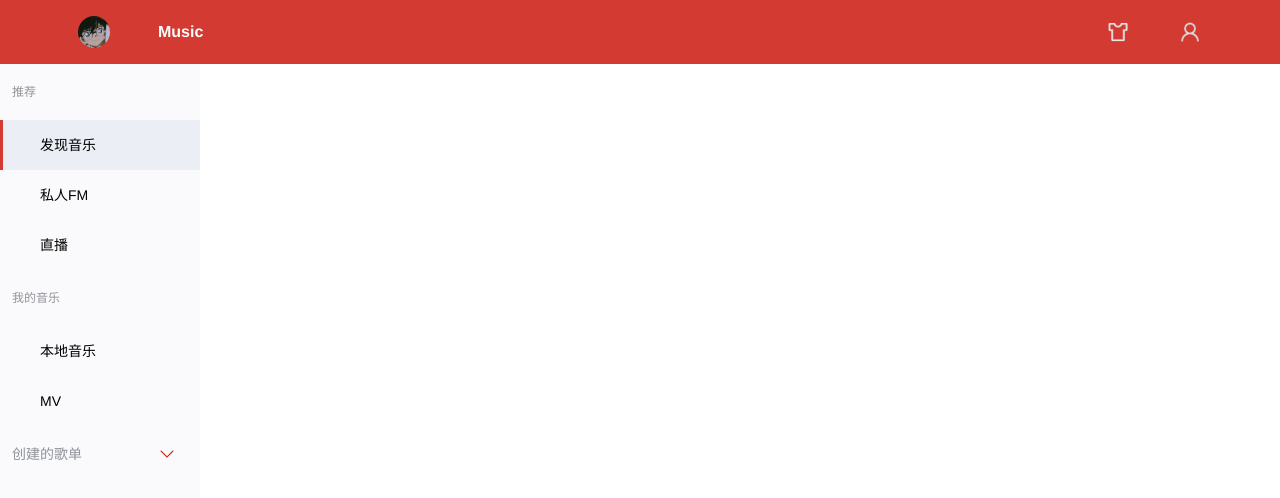
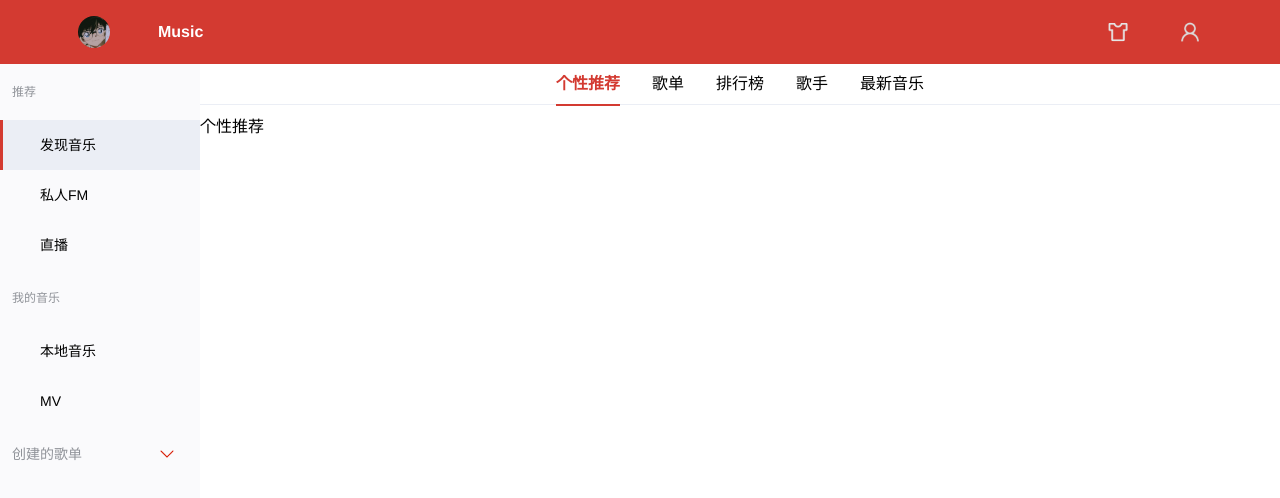
Before and after one commit to ZzZzzzxc/vue-netease-cloud-music, a Vue app: page /discovery in a window 1280 px wide. Shown: the top 498 px of the page. Built offline with nearby package versions, Linux system fonts and the light colour scheme.

Commit message:
feat: 新增 Tabs 组件

```diff
--- a/src/base/index.js
+++ b/src/base/index.js
@@ -4,5 +4,16 @@ import Menu from "./menu/menu.vue";
 import SubMenu from "./menu/subMenu.vue";
 import MenuItem from "./menu/menuItem.vue";
 import MenuItemGroup from "./menu/menuItemGroup.vue";
+import Tabs from "./tabs/tabs.vue";
+import TabsPanel from "./tabs/tabsPanel.vue";
 
-export { Popover, Card, Menu, SubMenu, MenuItem, MenuItemGroup };
+export {
+  Popover,
+  Card,
+  Menu,
+  SubMenu,
+  MenuItem,
+  MenuItemGroup,
+  Tabs,
+  TabsPanel
+};
--- a/src/base/menu/menu.vue
+++ b/src/base/menu/menu.vue
@@ -9,33 +9,33 @@ export default {
   name: "ZMenu",
   provide: function() {
     return {
-      rootMenu: this,
+      rootMenu: this
     };
   },
   props: {
     // 是否开启路由模式
     router: {
       type: Boolean,
-      default: true,
+      default: true
     },
     menuClass: {
       type: String,
-      default: "",
+      default: ""
     },
     mode: {
       type: String,
       default: "vertical",
-      validator: value => ["vertical", "horizontal "].indexOf(value) > -1,
+      validator: value => ["vertical", "horizontal "].indexOf(value) > -1
     },
     defaultActive: {
       type: String,
-      default: "",
+      default: ""
     },
     trigger: {
       type: String,
       default: "click",
-      validator: value => ["hover", "click"].indexOf(value) > -1,
-    },
+      validator: value => ["hover", "click"].indexOf(value) > -1
+    }
   },
   data() {
     return {
@@ -45,7 +45,7 @@ export default {
       // menuItem 实例
       menuItems: {},
       // submenu 实例
-      submenus: {},
+      submenus: {}
     };
   },
   methods: {
@@ -74,8 +74,8 @@ export default {
       } catch (e) {
         console.error(e);
       }
-    },
-  },
+    }
+  }
 };
 </script>
 
--- a/src/base/menu/menuItem.vue
+++ b/src/base/menu/menuItem.vue
@@ -16,15 +16,14 @@ export default {
     index: {
       type: String,
       default: "",
-      required: true,
-    },
+      required: true
+    }
   },
   data() {
     return {};
   },
   mounted() {
     this.rootMenu.setItems(this.index, this);
-    console.log(this.rootMenu.activeIndex)
   },
   methods: {
     onClick() {
@@ -34,8 +33,8 @@ export default {
     // 通知 menu activeIndex 改变
     handleActiveIndexChange() {
       this.$emit("activeIndexChange", this.index);
-    },
-  },
+    }
+  }
 };
 </script>
 
--- a/src/base/menu/menuItemGroup.vue
+++ b/src/base/menu/menuItemGroup.vue
@@ -12,7 +12,7 @@ export default {
   name: "ZMenuItemGroup",
   provide: function() {
     return {
-      menuItemGroup: this,
+      menuItemGroup: this
     };
   },
   inject: ["rootMenu"],
@@ -20,13 +20,13 @@ export default {
     title: {
       type: String,
       default: "group-title",
-      required: true,
-    },
+      required: true
+    }
   },
   data() {
     return {};
   },
-  methods: {},
+  methods: {}
 };
 </script>
 
--- a/src/base/menu/subMenu.vue
+++ b/src/base/menu/subMenu.vue
@@ -20,7 +20,7 @@ export default {
   name: "ZSubMenu",
   provide: function() {
     return {
-      subMenu: this,
+      subMenu: this
     };
   },
   inject: ["rootMenu"],
@@ -28,17 +28,17 @@ export default {
     title: {
       type: String,
       default: "title",
-      required: true,
+      required: true
     },
     index: {
       type: String,
       default: "",
-      required: true,
-    },
+      required: true
+    }
   },
   data() {
     return {
-      isOpen: false,
+      isOpen: false
     };
   },
   methods: {
@@ -50,11 +50,11 @@ export default {
     },
     doSubMenuClose() {
       this.isOpen = false;
-    },
+    }
   },
   mounted() {
     this.rootMenu.setSubMenus(this.index, this);
-  },
+  }
 };
 </script>
 
--- /dev/null
+++ b/src/base/tabs/tabs.vue
@@ -0,0 +1,50 @@
+<template>
+  <div class="z-tabs">
+    <div class="z-tabs__header">
+      <TabsNav />
+    </div>
+    <div class="z-tabs__content">
+      <slot />
+    </div>
+  </div>
+</template>
+
+<script>
+import TabsNav from "./tabsNav";
+export default {
+  name: "ZTabs",
+  provide: function() {
+    return {
+      root: this
+    };
+  },
+  props: {
+    activeName: {
+      type: String
+    },
+    value: {}
+  },
+  data() {
+    return {
+      currentName: this.value || this.activeName,
+      panes: []
+    };
+  },
+  components: { TabsNav },
+  methods: {
+    setPanes(pane) {
+      this.panes.push(pane);
+    }
+  },
+  mounted() {}
+};
+</script>
+
+<style lang="scss" scoped>
+.z-tabs {
+  &__header {
+  }
+  &__content {
+  }
+}
+</style>
--- /dev/null
+++ b/src/base/tabs/tabsNav.vue
@@ -0,0 +1,94 @@
+<script>
+export default {
+  name: "ZTabsNav",
+  inject: ["root"],
+  data() {
+    return {
+      activeBarWidth: 0,
+      activeBarOffsetLeft: 0
+    };
+  },
+  computed: {
+    activeBarStyle() {
+      return {
+        width: this.activeBarWidth,
+        transform: `translateX(${this.activeBarOffsetLeft}px)`
+      };
+    }
+  },
+  methods: {
+    handleCurrentNameChange(pane) {
+      this.root.currentName = pane.name;
+      this.getActiveBarPosition(`ref_${pane.name}`);
+    },
+    getActiveBarPosition(refName) {
+      this.$nextTick(() => {
+        const ele = this.$refs[refName];
+        const { width } = window.getComputedStyle(ele);
+        this.activeBarWidth = width;
+        this.activeBarOffsetLeft = ele.offsetLeft;
+      });
+    }
+  },
+  mounted() {
+    this.getActiveBarPosition(`ref_${this.root.currentName}`);
+  },
+  render() {
+    return (
+      <div class="z-tabs-nav-wrapper">
+        <div class="z-tabs-nav">
+          {this.root.panes.map(pane => (
+            <div
+              class={[
+                "z-tabs-nav__item",
+                this.root.currentName === pane.name
+                  ? "z-tabs-nav__item__active"
+                  : ""
+              ]}
+              onClick={() => {
+                this.handleCurrentNameChange(pane);
+              }}
+              key={pane.name}
+              ref={`ref_${pane.name}`}
+            >
+              {pane.label}
+            </div>
+          ))}
+          <div class="active-bar" style={this.activeBarStyle} />
+        </div>
+      </div>
+    );
+  }
+};
+</script>
+
+<style lang="scss" scoped>
+.z-tabs-nav-wrapper {
+  display: flex;
+  justify-content: center;
+  border-bottom: 1px $grey solid;
+  margin-bottom: 12px;
+  .z-tabs-nav {
+    display: flex;
+    position: relative;
+    &__item {
+      margin: 0 16px;
+      height: 40px;
+      line-height: 40px;
+      cursor: pointer;
+      &__active {
+        color: $theme-color;
+        font-weight: bold;
+      }
+    }
+    .active-bar {
+      transition: 0.3s;
+      position: absolute;
+      left: 0;
+      bottom: -1.5px;
+      height: 2px;
+      background-color: $theme-color;
+    }
+  }
+}
+</style>
--- /dev/null
+++ b/src/base/tabs/tabsPanel.vue
@@ -0,0 +1,35 @@
+<template>
+  <div v-show="active">
+    <slot />
+  </div>
+</template>
+
+<script>
+export default {
+  name: "ZTabsPanel",
+  inject: ["root"],
+  props: {
+    label: {
+      type: String,
+      required: true
+    },
+    name: {
+      type: String,
+      required: true
+    }
+  },
+  data() {
+    return {};
+  },
+  computed: {
+    active() {
+      return this.root.currentName === this.name;
+    }
+  },
+  mounted() {
+    this.root.setPanes(this);
+  }
+};
+</script>
+
+<style lang="scss" scoped></style>
--- a/src/layout/body.vue
+++ b/src/layout/body.vue
@@ -1,7 +1,7 @@
 <template>
-  <div>
+  <div class="container">
     <LayoutMenu />
-    <div>
+    <div class="content">
       <router-view />
     </div>
   </div>
@@ -15,4 +15,11 @@ export default {
 };
 </script>
 
-<style></style>
+<style lang="scss" scoped>
+.container {
+  display: flex;
+  .content {
+    width: 100%;
+  }
+}
+</style>
--- a/src/layout/menu.vue
+++ b/src/layout/menu.vue
@@ -33,8 +33,8 @@ export default {
     },
     handleItemSelect(index) {
       console.log(index);
-    },
-  },
+    }
+  }
 };
 </script>
 
--- a/src/views/discovery/index.vue
+++ b/src/views/discovery/index.vue
@@ -1,9 +1,29 @@
 <template>
-  <div>discovery</div>
+  <div>
+    <Tabs v-model="activeName">
+      <TabsPanel label="个性推荐" name="1">个性推荐</TabsPanel>
+      <TabsPanel label="歌单" name="2">歌单</TabsPanel>
+      <TabsPanel label="排行榜" name="3">排行榜</TabsPanel>
+      <TabsPanel label="歌手" name="4">歌手</TabsPanel>
+      <TabsPanel label="最新音乐" name="5">最新音乐</TabsPanel>
+    </Tabs>
+  </div>
 </template>
 
 <script>
-export default {};
+import { Tabs, TabsPanel } from "@/base/index";
+export default {
+  name: "Discovery",
+  data() {
+    return {
+      activeName: "1"
+    };
+  },
+  components: {
+    Tabs,
+    TabsPanel
+  }
+};
 </script>
 
 <style></style>
```
